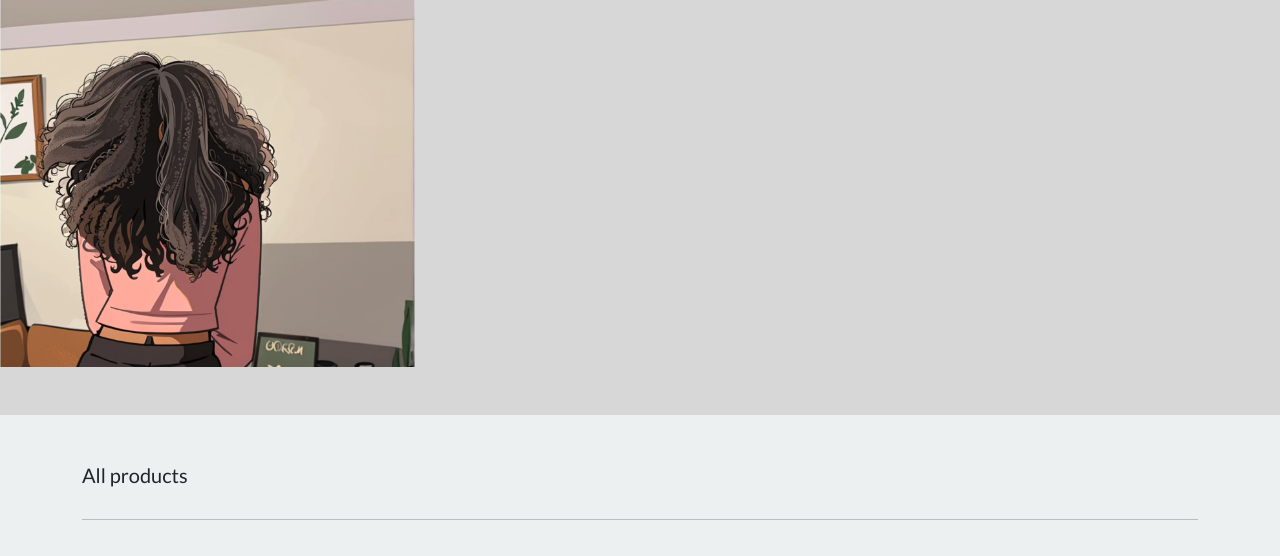
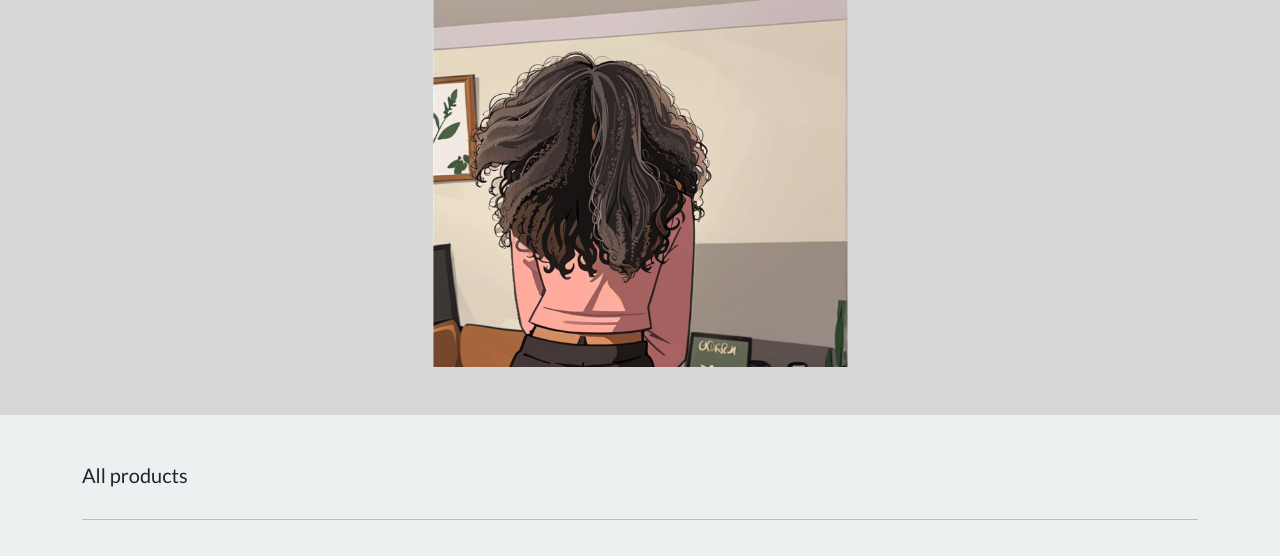
Before and after one commit to washedupjames/hair, a Django app: page / in a window 1280 px wide. Shown: the part 72-628 px from the top of the page. Run offline with Django 5.2, Linux system fonts and the light colour scheme; data comes from the database, SQL or seed files in the repository; some libraries are stand-ins or nearby versions.

Commit message:
beta v2.1

```diff
--- a/store/templates/store/store.html
+++ b/store/templates/store/store.html
@@ -2,34 +2,32 @@
 
 {% load static %}
 
-
 {% block content %}
 
 <style>
-
-
-  body{
-
+  body {
       background-color: rgb(215, 215, 215);
   }
 
+  .centered-image {
+      text-align: center;  /* Center-align the image within its container */
+  }
+  .centered-image img {
+      display: inline-block;  /* Ensure the image behaves like an inline-block for centering */
+  }
+</style>
 
-</style>
-    <!-- Introduction section -->
+<!-- Introduction section -->
 
+<div class="centered-image">
     <img src="{% static 'media/images/Tracyart width.jpg' %}" alt="Description of Tracy's Art" width="415" height="auto">
+</div>
 
-    <section class="py-4 text-center container">
+<section class="py-4 text-center container">
+    <!-- ... rest of your content ... -->
+</section>
 
 
-
-
-         <!-- <iframe src="https://player.vimeo.com/video/824354781?background=1&autopause=0&player_id=0&app_id=58479" width="100%" height="352" frameborder="0" allow="autoplay; fullscreen; picture-in-picture; clipboard-write; encrypted-media" title="IELTS on guitar" style="max-width: 100%; display: block; margin: 0 auto;"></iframe> -->
-
-
-
-
-    </section>
 
 
 
```
